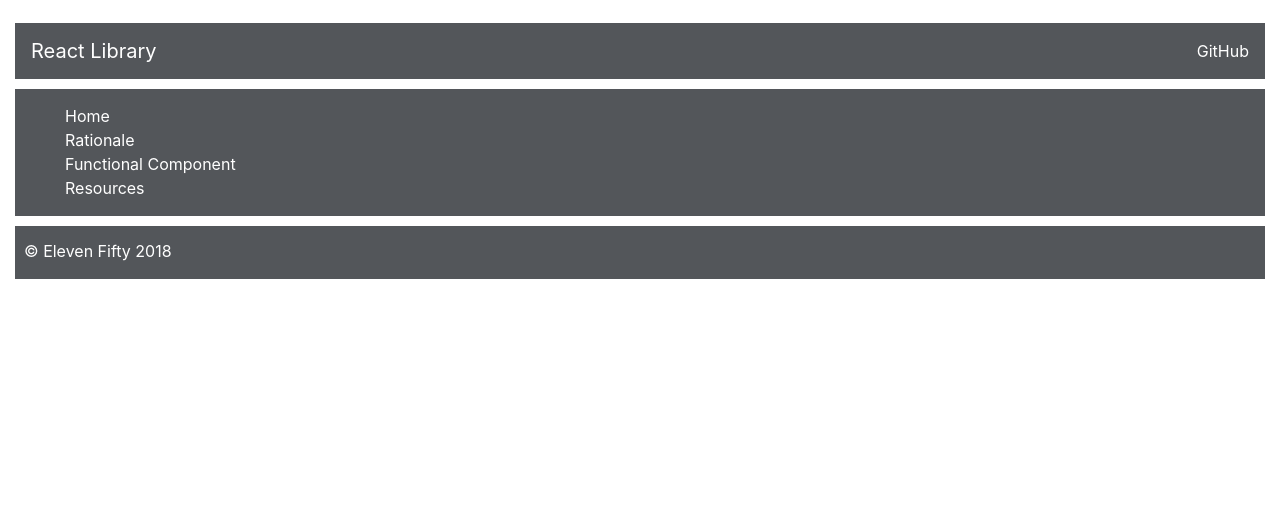
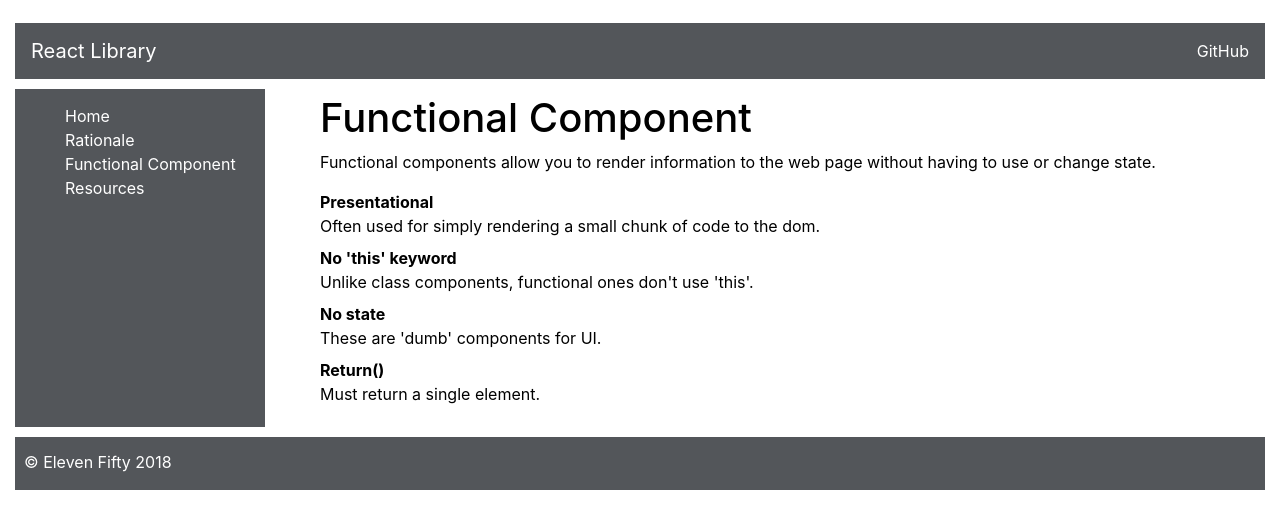
Before and after one commit to CatalanoWebDevelopment/react-fundamentals, a React (Create React App) app: page /functionalcomponent in a window 1280 px wide. Shown: the top 528 px of the page. Built offline with nearby package versions, Linux system fonts and the light colour scheme.

Commit message:
Added a functional component

```diff
--- /dev/null
+++ b/src/components/site/FunctionalComponent.js
@@ -0,0 +1,28 @@
+import React from 'react';
+
+const FunctionalComponent = () => {
+    return (
+        <div className="main">
+            <div className="mainDiv">
+                <h1>Functional Component</h1>
+                <p>Functional components allow you to render information to the web page without having to use or change state.</p>
+
+                <dl>
+                    <dt>Presentational</dt>
+                    <dd>Often used for simply rendering a small chunk of code to the dom.</dd>
+
+                    <dt>No 'this' keyword</dt>
+                    <dd>Unlike class components, functional ones don't use 'this'.</dd>
+
+                    <dt>No state</dt>
+                    <dd>These are 'dumb' components for UI.</dd>
+
+                    <dt>Return()</dt>
+                    <dd>Must return a single element.</dd>
+                </dl>
+            </div>
+        </div>
+    )
+}
+
+export default FunctionalComponent;
--- a/src/components/site/Sidebar.js
+++ b/src/components/site/Sidebar.js
@@ -8,6 +8,8 @@ import {
 
 import Home from './Home'
 import Resources from './Resources'
+import FunctionalComponent from './FunctionalComponent'
+
 
 const Sidebar = () => (
 
@@ -25,6 +27,7 @@ const Sidebar = () => (
             <Route exact path="/home"><Home /></Route>
             <Route exact path="/resources"><Resources /></Route>
             <Route exact path="/"><Home /></Route>
+            <Route exact path="/functionalcomponent"><FunctionalComponent /></Route>
         </Switch>
     </div>
   </div>
```
